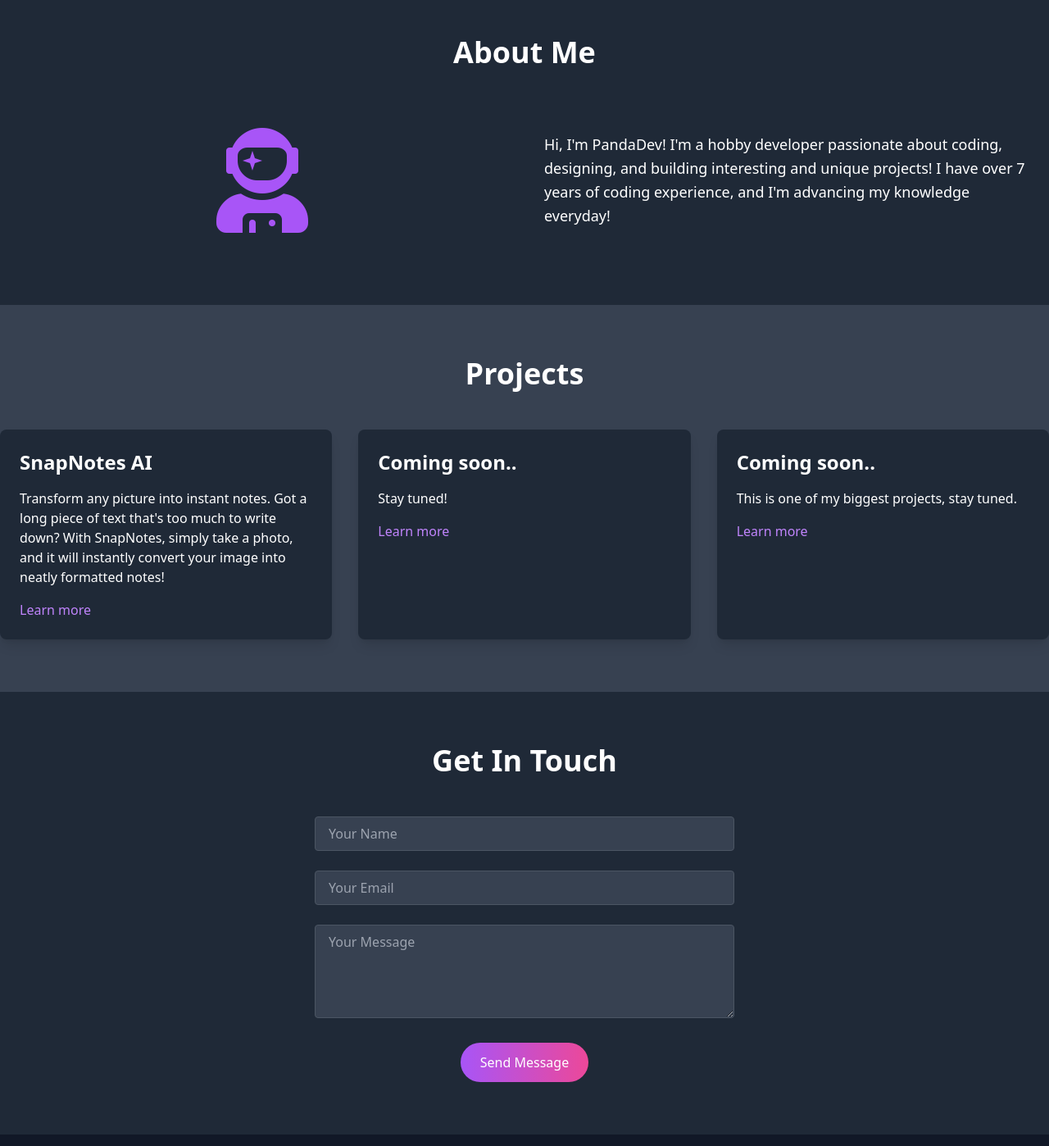
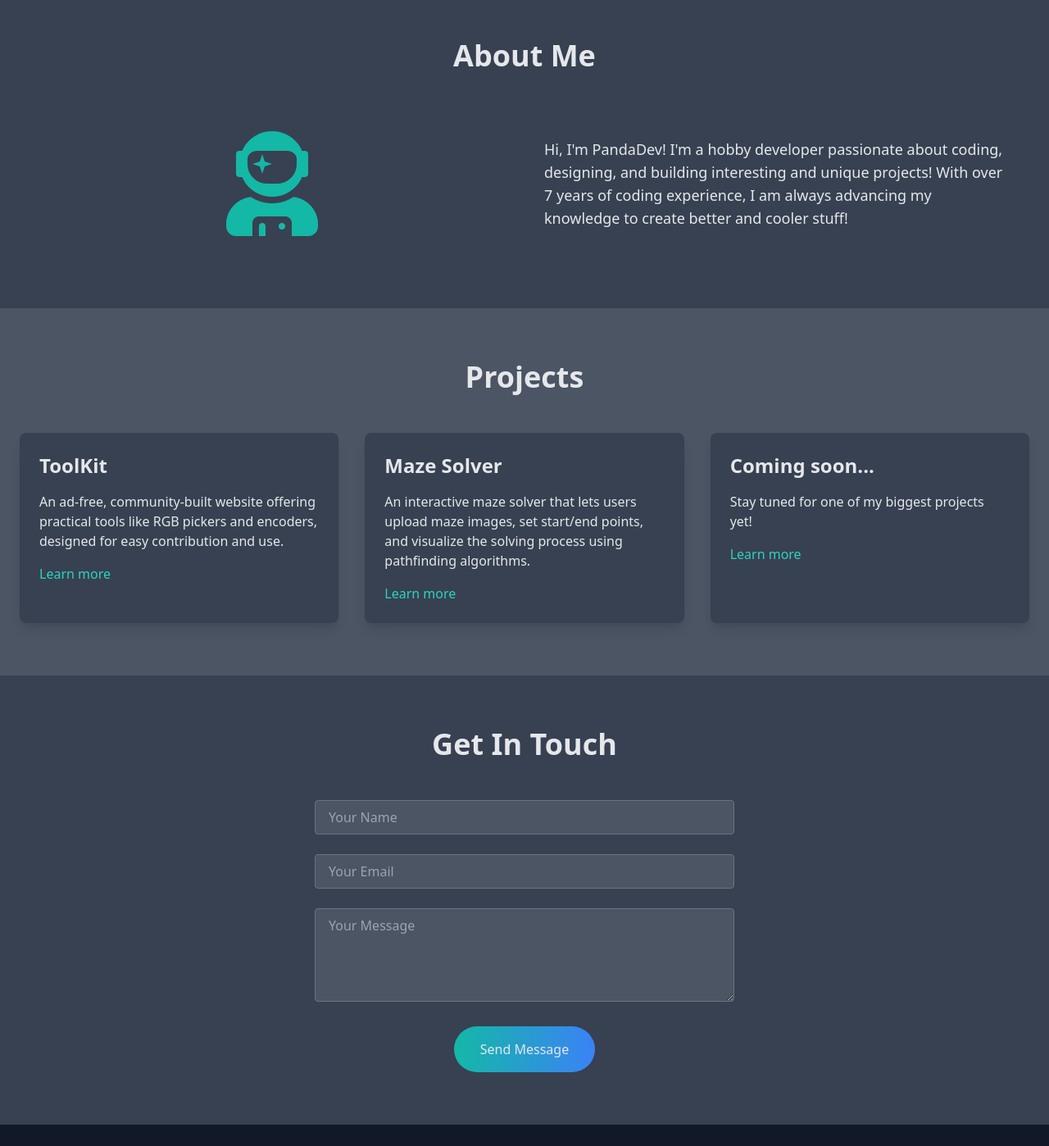
Before and after one commit to jackh54/pandadevv.dev, a plain HTML site: page index.html in a window 1280 px wide. Shown: the part 904-2302 px from the top of the page at 82% size. Drawn offline with nearby package versions, Linux system fonts and the light colour scheme.

Commit message:
Update index.html

```diff
--- a/index.html
+++ b/index.html
@@ -33,103 +33,117 @@
         #modal.show {
             display: flex;
         }
+
+        @keyframes fadeInUp {
+            from {
+                transform: translate3d(0, 40px, 0);
+                opacity: 0;
+            }
+            to {
+                transform: translate3d(0, 0, 0);
+                opacity: 1;
+            }
+        }
+
+        .animate-fadeInUp {
+            animation: fadeInUp 1s ease-out;
+        }
     </style>
 </head>
 
-<body class="bg-gray-900 text-white font-sans leading-normal tracking-normal">
-    <header class="w-full bg-gradient-to-r from-purple-400 via-pink-500 to-red-500 p-6">
-        <div class="container mx-auto flex justify-between items-center">
-            <h1 class="text-3xl font-bold">PandaDev</h1>
+<body class="bg-gray-800 text-gray-200 font-sans leading-normal tracking-normal">
+    <header class="w-full bg-gradient-to-r from-teal-400 via-blue-500 to-green-500 p-4 md:p-6">
+        <div class="container mx-auto flex justify-between items-center animate-fadeInUp md:items-center">
+            <h1 class="text-3xl md:text-4xl font-extrabold">PandaDev</h1>
             <nav>
-                <ul class="flex space-x-6">
-                    <li><a href="#about" class="hover:text-gray-300">About</a></li>
-                    <li><a href="#projects" class="hover:text-gray-300">Projects</a></li>
-                    <li><a href="#contact" class="hover:text-gray-300">Contact</a></li>
+
+                <ul id="menu" class="flex flex-col md:flex-row space-y-4 md:space-y-0 md:space-x-6 bg-gray-800 md:bg-transparent p-4 md:p-0 text-center md:text-left shadow-lg md:shadow-none rounded-lg md:rounded-none">
+                    <li class="md:mb-0"><a href="#about" class="block px-4 py-2 hover:text-gray-300 hover:bg-gray-700 rounded md:hover:bg-transparent">About</a></li>
+                    <li class="md:mb-0"><a href="#projects" class="block px-4 py-2 hover:text-gray-300 hover:bg-gray-700 rounded md:hover:bg-transparent">Projects</a></li>
+                    <li class="md:mb-0"><a href="#contact" class="block px-4 py-2 hover:text-gray-300 hover:bg-gray-700 rounded md:hover:bg-transparent">Contact</a></li>
                 </ul>
             </nav>
         </div>
     </header>
 
-    <section id="hero" class="h-screen flex items-center justify-center bg-gradient-to-b from-gray-900 to-gray-800">
-        <div class="text-center">
-            <h2 class="text-5xl font-bold mb-4">
+    <section id="hero" class="h-screen flex items-center justify-center bg-gradient-to-b from-gray-900 to-gray-700">
+        <div class="text-center animate-fadeInUp">
+            <h2 class="text-4xl md:text-6xl font-bold mb-4">
                 <span id="typing-text"></span>
-                <span id="cursor">|</span>
+                <span id="cursor" style="display: none;">|</span>
             </h2>
-            <p class="text-lg mb-8">Building cool stuff with passion and creativity.</p>
-            <a href="#about" id="explore-button" class="px-6 py-3 bg-gradient-to-r from-purple-500 to-pink-500 rounded-full hover:bg-purple-600">Explore</a>
+            <p class="text-lg md:text-xl mb-8">Creating something new everyday!</p>
+            <a href="#about" id="explore-button" class="px-6 md:px-8 py-3 md:py-4 bg-gradient-to-r from-teal-500 to-blue-500 rounded-full hover:bg-blue-600 transition-all duration-300 transform hover:scale-110">Explore</a>
         </div>
     </section>
 
-    <section id="about" class="py-16 bg-gray-800">
-        <div class="container mx-auto">
-            <h2 class="text-4xl font-bold text-center mb-12">About Me</h2>
+    <section id="about" class="py-12 md:py-16 bg-gray-700">
+        <div class="container mx-auto animate-fadeInUp px-6">
+            <h2 class="text-3xl md:text-4xl font-bold text-center mb-8 md:mb-12">About Me</h2>
             <div class="flex flex-col md:flex-row items-center">
-                <div class="w-full md:w-1/2 p-6 text-center">
-                    <i class="fas fa-user-astronaut text-9xl text-purple-500"></i>
+                <div class="w-full md:w-1/2 p-4 md:p-6 text-center">
+                    <i class="fas fa-user-astronaut text-7xl md:text-9xl text-teal-500"></i>
                 </div>
-                <div class="w-full md:w-1/2 p-6">
-                    <p class="text-lg leading-relaxed">Hi, I'm PandaDev! I'm a hobby developer passionate about coding,
-                        designing, and building interesting and unique projects! I have over 7 years of coding experience, and I'm advancing my knowledge everyday!</p>
+                <div class="w-full md:w-1/2 p-4 md:p-6">
+                    <p class="text-base md:text-lg leading-relaxed">Hi, I'm PandaDev! I'm a hobby developer passionate about coding, designing, and building interesting and unique projects! With over 7 years of coding experience, I am always advancing my knowledge to create better and cooler stuff!</p>
                 </div>
             </div>
         </div>
     </section>
 
-    <section id="projects" class="py-16 bg-gray-700">
-        <div class="container mx-auto">
-            <h2 class="text-4xl font-bold text-center mb-12">Projects</h2>
+    <section id="projects" class="py-12 md:py-16 bg-gray-600">
+        <div class="container mx-auto animate-fadeInUp px-6">
+            <h2 class="text-3xl md:text-4xl font-bold text-center mb-8 md:mb-12">Projects</h2>
             <div class="grid grid-cols-1 md:grid-cols-3 gap-8">
-                <div class="bg-gray-800 p-6 rounded-lg shadow-lg">
-                    <h3 class="text-2xl font-semibold mb-4">SnapNotes AI</h3>
-                    <p class="mb-4">Transform any picture into instant notes. Got a long piece of text that's too much to write down? With SnapNotes, simply take a photo, and it will instantly convert your image into neatly formatted notes!</p>
-                    <a href="https://snapnotesai.com" class="text-purple-400 hover:text-purple-300">Learn more</a>
+                <div class="bg-gray-700 p-4 md:p-6 rounded-lg shadow-lg hover:shadow-xl transition-shadow duration-300">
+                    <h3 class="text-xl md:text-2xl font-semibold mb-4">ToolKit</h3>
+                    <p class="mb-4">An ad-free, community-built website offering practical tools like RGB pickers and encoders, designed for easy contribution and use.</p>
+                    <a href="https://github.com/jackh54/ToolKit" class="text-teal-400 hover:text-teal-300">Learn more</a>
                 </div>
-                <div class="bg-gray-800 p-6 rounded-lg shadow-lg">
-                    <h3 class="text-2xl font-semibold mb-4">Coming soon..</h3>
-                    <p class="mb-4">Stay tuned!</p>
-                    <a href="#" class="text-purple-400 hover:text-purple-300">Learn more</a>
+                <div class="bg-gray-700 p-4 md:p-6 rounded-lg shadow-lg hover:shadow-xl transition-shadow duration-300">
+                    <h3 class="text-xl md:text-2xl font-semibold mb-4">Maze Solver</h3>
+                    <p class="mb-4">An interactive maze solver that lets users upload maze images, set start/end points, and visualize the solving process using pathfinding algorithms.</p>
+                    <a href="https://github.com/jackh54/Maze-Solver" class="text-teal-400 hover:text-teal-300">Learn more</a>
                 </div>
-                <div class="bg-gray-800 p-6 rounded-lg shadow-lg">
-                    <h3 class="text-2xl font-semibold mb-4">Coming soon..</h3>
-                    <p class="mb-4">This is one of my biggest projects, stay tuned.</p>
-                    <a href="#" class="text-purple-400 hover:text-purple-300">Learn more</a>
+                <div class="bg-gray-700 p-4 md:p-6 rounded-lg shadow-lg hover:shadow-xl transition-shadow duration-300">
+                    <h3 class="text-xl md:text-2xl font-semibold mb-4">Coming soon...</h3>
+                    <p class="mb-4">Stay tuned for one of my biggest projects yet!</p>
+                    <a href="#" class="text-teal-400 hover:text-teal-300">Learn more</a>
                 </div>
             </div>
         </div>
     </section>
 
-    <section id="contact" class="py-16 bg-gray-800">
-        <div class="container mx-auto">
-            <h2 class="text-4xl font-bold text-center mb-12">Get In Touch</h2>
+    <section id="contact" class="py-12 md:py-16 bg-gray-700">
+        <div class="container mx-auto animate-fadeInUp px-6">
+            <h2 class="text-3xl md:text-4xl font-bold text-center mb-8 md:mb-12">Get In Touch</h2>
             <form action="https://formspree.io/f/xdknvdbn" method="POST" class="max-w-lg mx-auto" id="contact-form">
-                <div class="mb-6">
+                <div class="mb-4 md:mb-6">
                     <input type="text" name="name" placeholder="Your Name" required
-                        class="w-full px-4 py-2 bg-gray-700 border border-gray-600 rounded focus:outline-none focus:border-purple-500">
+                        class="w-full px-4 py-2 bg-gray-600 border border-gray-500 rounded focus:outline-none focus:border-teal-500">
                 </div>
-                <div class="mb-6">
+                <div class="mb-4 md:mb-6">
                     <input type="email" name="email" placeholder="Your Email" required
-                        class="w-full px-4 py-2 bg-gray-700 border border-gray-600 rounded focus:outline-none focus:border-purple-500">
+                        class="w-full px-4 py-2 bg-gray-600 border border-gray-500 rounded focus:outline-none focus:border-teal-500">
                 </div>
-                <div class="mb-6">
+                <div class="mb-4 md:mb-6">
                     <textarea name="message" rows="4" placeholder="Your Message" required
-                        class="w-full px-4 py-2 bg-gray-700 border border-gray-600 rounded focus:outline-none focus:border-purple-500"></textarea>
+                        class="w-full px-4 py-2 bg-gray-600 border border-gray-500 rounded focus:outline-none focus:border-teal-500"></textarea>
                 </div>
                 <div class="text-center">
                     <button type="submit"
-                        class="px-6 py-3 bg-gradient-to-r from-purple-500 to-pink-500 rounded-full hover:bg-purple-600">Send
-                        Message</button>
+                        class="px-6 md:px-8 py-3 md:py-4 bg-gradient-to-r from-teal-500 to-blue-500 rounded-full hover:bg-teal-600 transition-all duration-300 transform hover:scale-110">Send Message</button>
                 </div>
             </form>
         </div>
     </section>
 
-    <footer class="py-6 bg-gray-900">
+    <footer class="py-6 md:py-8 bg-gray-900">
         <div class="container mx-auto text-center mb-4">
-            <a href="https://github.com/jackh54" target="_blank" class="text-white mx-2 hover:text-gray-400">
+            <a href="https://github.com/jackh54" target="_blank" class="text-gray-200 mx-2 hover:text-gray-400">
                 <i class="fab fa-github text-2xl"></i>
             </a>
-            <a href="https://www.buymeacoffee.com/pandadevv" target="_blank" class="text-white mx-2 hover:text-gray-400">
+            <a href="https://www.buymeacoffee.com/pandadevv" target="_blank" class="text-gray-200 mx-2 hover:text-gray-400">
                 <i class="fas fa-coffee text-2xl"></i>
             </a>
         </div>
@@ -139,10 +153,12 @@
     </footer>
 
     <div id="modal" class="fixed inset-0 flex items-center justify-center bg-black bg-opacity-50 hidden">
-        <div class="bg-gray-800 p-6 rounded-lg shadow-lg text-center">
+        <div class="bg-gray-700 p-6 rounded-lg shadow-lg text-center">
             <p id="modal-message" class="text-lg mb-4"></p>
-            <button id="modal-close" class="px-4 py-2 bg-gradient-to-r from-purple-500 to-pink-500 rounded-full hover:bg-purple-600">Close</button>
+            <button id="modal-close" class="px-4 py-2 bg-gradient-to-r from-teal-500 to-blue-500 rounded-full hover:bg-teal-600">Close</button>
         </div>
     </div>
+
+
 </body>
 </html>
```
